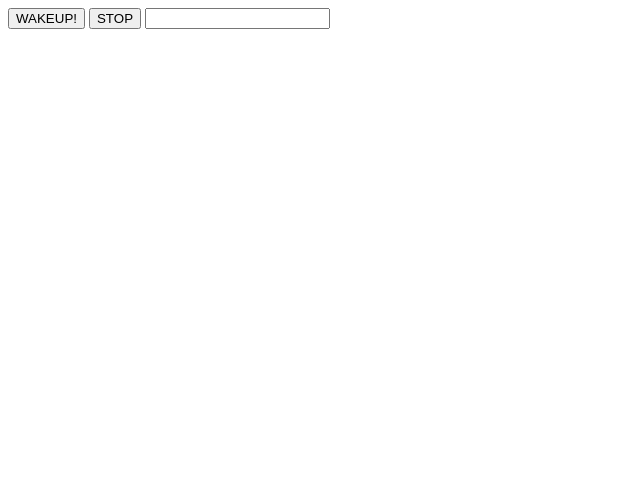
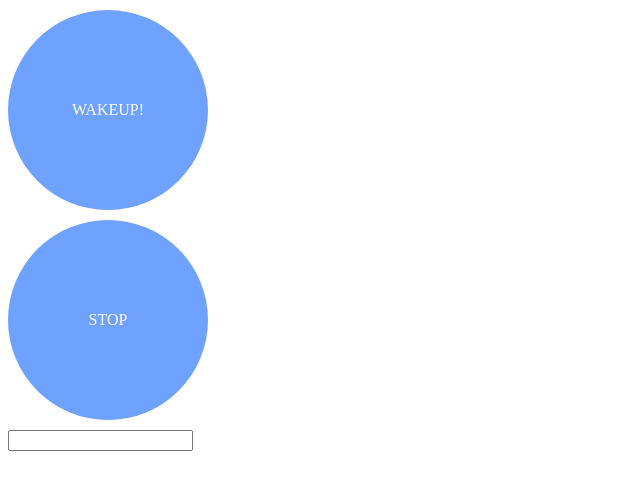
Before and after one commit to kazunotani/Mez, a plain HTML site: page index.html in a window 1280 px wide. Shown: the whole page, without its empty margins (0-640 px from the left). Drawn offline with Linux system fonts and the light colour scheme.

Commit message:
Add files via upload

```diff
--- a/index.html
+++ b/index.html
@@ -3,15 +3,30 @@
 <head>
     <meta charset="UTF-8">
     <meta name="viewport" content="width=device-width, initial-scale=1.0">
-    <title>Document</title>
+    <title>Document</title><style>
+        .example3{
+            /*コレ*/border-radius: 50%;
+            display: flex;
+            justify-content: center;
+            align-items: center;
+            width: 200px;
+            height: 200px;
+            background: #6fa1ff;
+            color: #FFF;
+            text-decoration: none;
+            text-align: center;
+            margin: 10px 0;
+        }
+        </style>
+
 </head>
 <body>
-    <button onclick="Do();">WAKEUP!</button>
-    <button onclick="Sn();">STOP</button>
+    <a href="#" class="example3" onclick="Do();">WAKEUP!</a>
+    <a href="#" class="example3" onclick="Sn();">STOP</a>
     <input type="number" id = "mi">
 
+ <script>
 
-    <script>
         var music = new Audio("目覚まし時計のアラーム.mp3");
         let a;
         let flag = 0;
```
